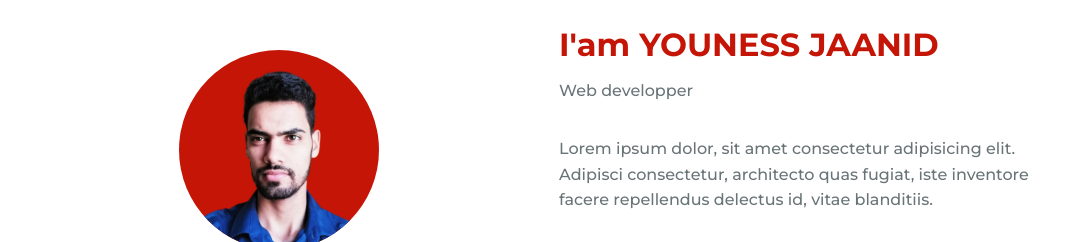
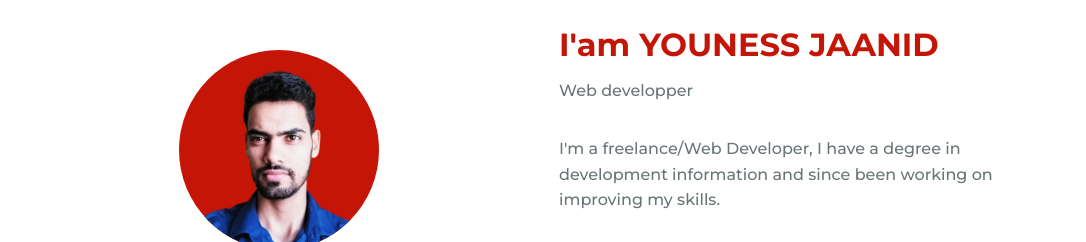
Before and after one commit to younessCoder/younesscoderwebsite, a plain HTML site: page index.html in a window 1280 px wide. Shown: the part 880-1122 px from the top of the page, without its empty margins (97-1183 px from the left). Drawn offline with nearby package versions, Linux system fonts and the light colour scheme.

Commit message:
Update index.html

```diff
--- a/index.html
+++ b/index.html
@@ -62,7 +62,7 @@
                     <div>
                         <h2 class="about__subtitle">I'am YOUNESS JAANID</h2>
                         <span class="about__profession">Web developper</span>
-                        <p class="about__text">Lorem ipsum dolor, sit amet consectetur adipisicing elit. Adipisci consectetur, architecto quas fugiat, iste inventore facere repellendus delectus id, vitae blanditiis.</p>
+                        <p class="about__text">I'm a freelance/Web Developer, I have a degree in development information and since been working on improving my skills.</p>
 
                         <div class="about__social">
                             <a href="#" class="about__social-icon"><i class='bx bxl-linkedin' ></i></a>
```
